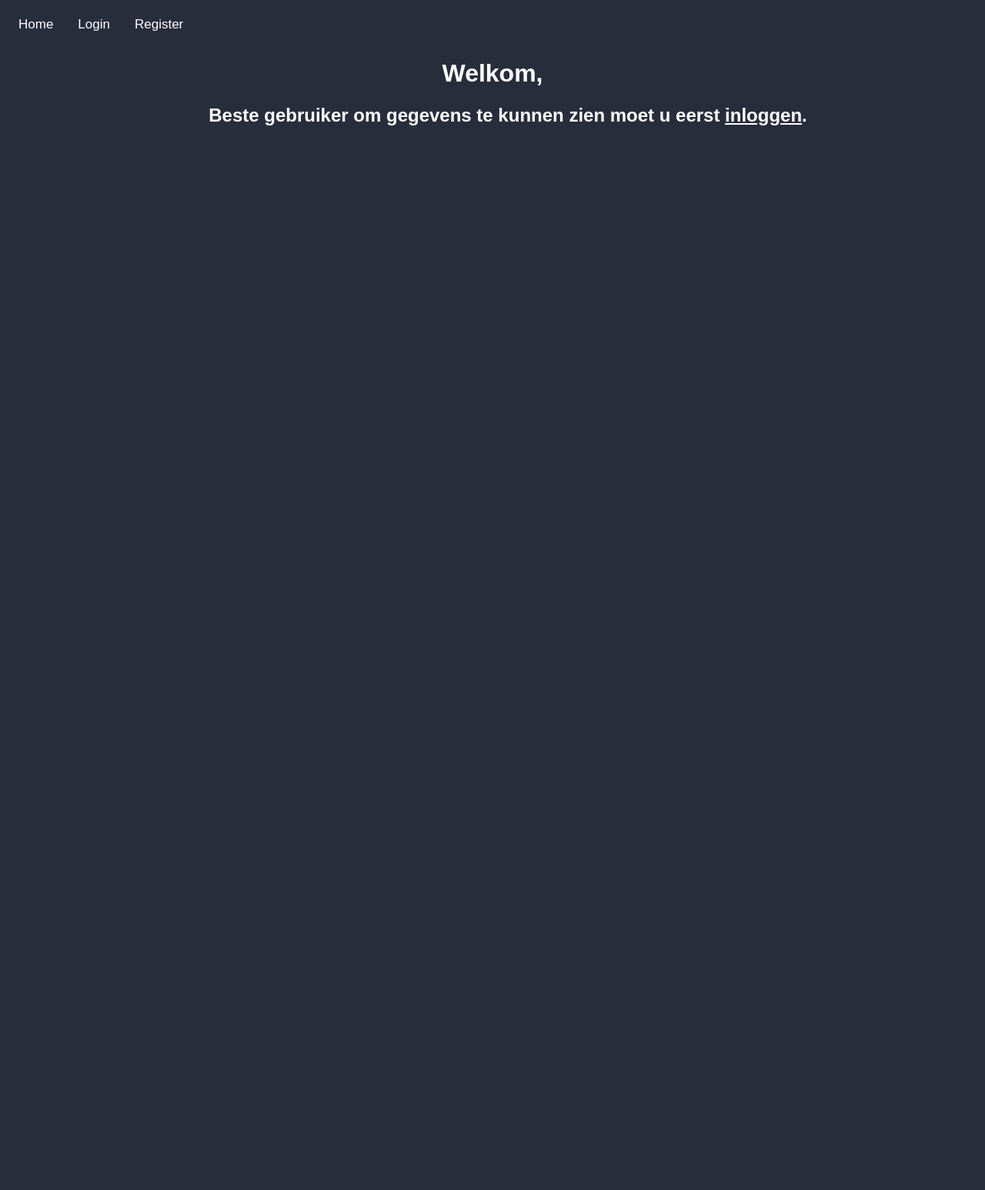
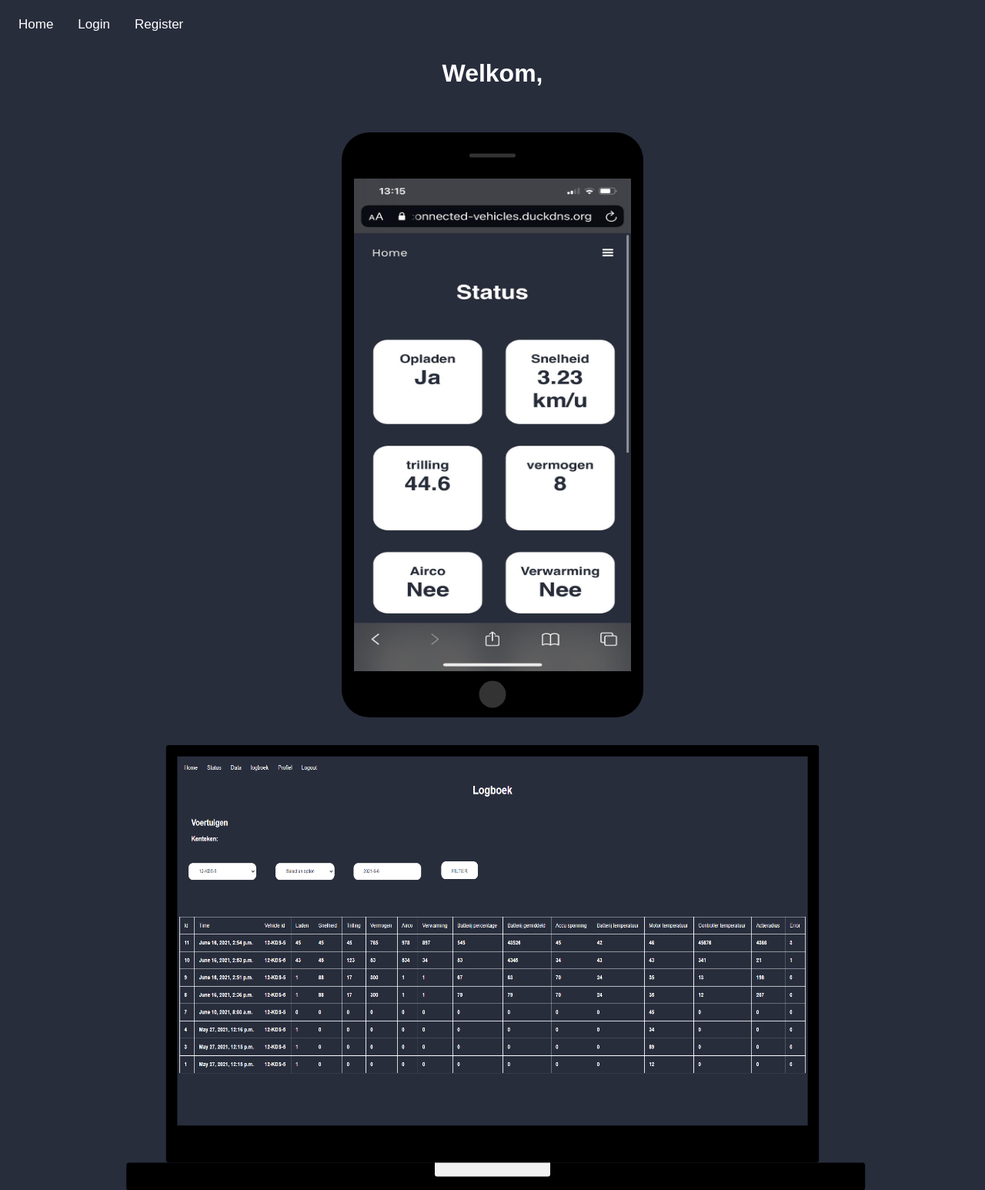
Before and after one commit to Nigel3005/connected_vehicles, a Django app: page / in a window 1280 px wide. Shown: the whole page at 77% size. Before the commit the page ends 163 px from the top, so only its background shows below. Run offline with Django 3.2, Linux system fonts and the light colour scheme; some libraries are stand-ins or nearby versions.

Commit message:
phoneandlaptopview

```diff
--- /dev/null
+++ b/static/style/laptop.css
@@ -0,0 +1,66 @@
+
+/* Computer */
+@media only screen and (min-width: 400px) {
+
+    /* The laptop with borders */
+    .laptop {
+        -webkit-transform-origin: 0 0;
+        transform-origin: 0 0;
+        -webkit-transform: scale(.6) translate(-50%); /* Scaled down for a better Try-it experience (change to 1 for full scale) */
+        transform: scale(.6) translate(-50%); /* Scaled down for a better Try-it experience (change to 1 for full scale) */
+        left: 50%;
+        position: absolute;
+        width: 1366px;
+        height: 800px;
+        border-radius: 6px;
+        border-style: solid;
+        border-color: black;
+        border-width: 24px 24px 80px;
+        background-color: black;
+
+    }
+
+    /* The keyboard of the laptop */
+    .laptop:after {
+        content: '';
+        display: block;
+        position: absolute;
+        width: 1600px;
+        height: 60px;
+        margin: 80px 0 0 -110px;
+        background: black;
+        border-radius: 6px;
+    }
+
+    /* The top of the keyboard */
+    .laptop:before {
+        content: '';
+        display: block;
+        position: absolute;
+        width: 250px;
+        height: 30px;
+        bottom: -110px;
+        left: 50%;
+        -webkit-transform: translate(-50%);
+        transform: translate(-50%);
+        background: #f1f1f1;
+        border-bottom-left-radius: 5px;
+        border-bottom-right-radius: 5px;
+        z-index: 1;
+    }
+
+    /* The screen (or content) of the device */
+    .laptop .content {
+        width: 1366px;
+        height: 800px;
+        overflow: hidden;
+        border: none;
+    }
+
+    .fit {
+        width: 100%;
+        height: 100%;
+    }
+
+
+}
--- /dev/null
+++ b/static/style/phone.css
@@ -0,0 +1,58 @@
+
+/* Computer */
+@media only screen and (min-width: 400px) {
+
+    /* The device with borders */
+    .smartphone {
+        position: relative;
+        width: 360px;
+        height: 640px;
+        margin: auto;
+        border: 16px black solid;
+        border-top-width: 60px;
+        border-bottom-width: 60px;
+        border-radius: 36px;
+    }
+
+    /* The horizontal line on the top of the device */
+    .smartphone:before {
+        content: '';
+        display: block;
+        width: 60px;
+        height: 5px;
+        position: absolute;
+        top: -30px;
+        left: 50%;
+        transform: translate(-50%, -50%);
+        background: #333;
+        border-radius: 10px;
+    }
+
+    /* The circle on the bottom of the device */
+    .smartphone:after {
+        content: '';
+        display: block;
+        width: 35px;
+        height: 35px;
+        position: absolute;
+        left: 50%;
+        bottom: -65px;
+        transform: translate(-50%, -50%);
+        background: #333;
+        border-radius: 50%;
+    }
+
+    /* The screen (or content) of the device */
+    .smartphone .content {
+        width: 360px;
+        height: 640px;
+        background: white;
+    }
+
+    .fit {
+        width: 100%;
+        height: 100%;
+    }
+
+
+}
--- a/templates/index.html
+++ b/templates/index.html
@@ -1,9 +1,12 @@
 {% load static %}
-
+<!DOCTYPE html>
 <head>
 
     <title>Home</title>
     <link rel="stylesheet" href="{% static 'style/index.css' %}">
+    <link rel="stylesheet" href="{% static 'style/phone.css' %}">
+    <link rel="stylesheet" href="{% static 'style/laptop.css' %}">
+    <meta name="viewport" content="width=device-width, initial-scale=1">
 
 </head>
 
@@ -17,6 +20,24 @@
     {% else %}
 
         <h1>Welkom,</h1>
+        <br>
+        <br>
+
+        <div class="smartphone">
+            <div class="content">
+                <img src="{% static 'status-view-phone.png' %}" alt="" class="fit">
+            </div>
+        </div>
+
+        <br>
+        <br>
+
+        <div class="laptop">
+            <div class="content">
+                <img src="{% static 'logboek-view.png' %}" alt="" class="fit">
+            </div>
+        </div>
+
         <h2>Beste gebruiker om gegevens te kunnen zien moet u eerst <a href="/login">inloggen</a>. </h2>
 
     {% endif %}
```
Also changed, not shown: templates/data-analytics.html (+26 -6 lines), db.sqlite3, static/logboek-view.png (added), static/status-view-phone.png (added).
